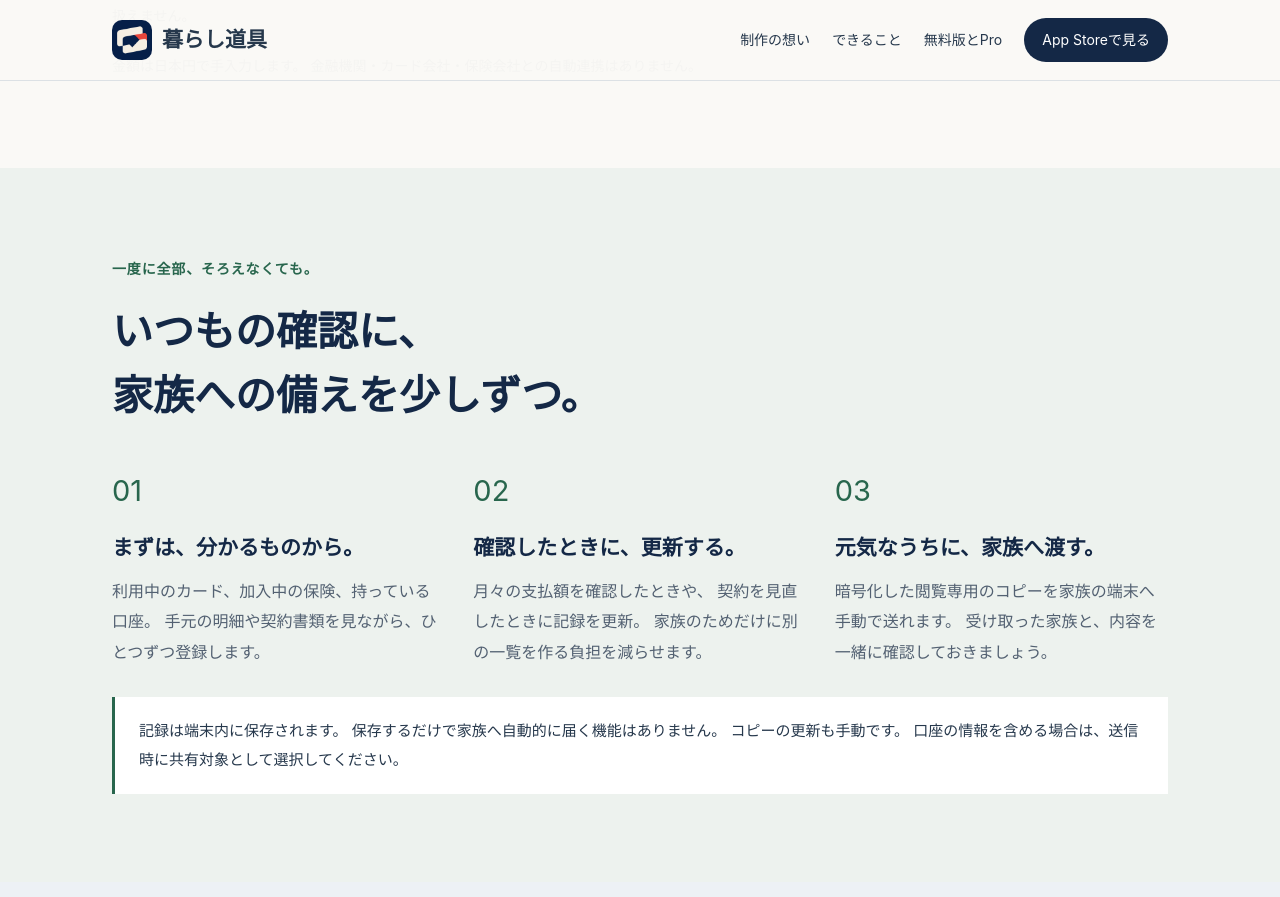
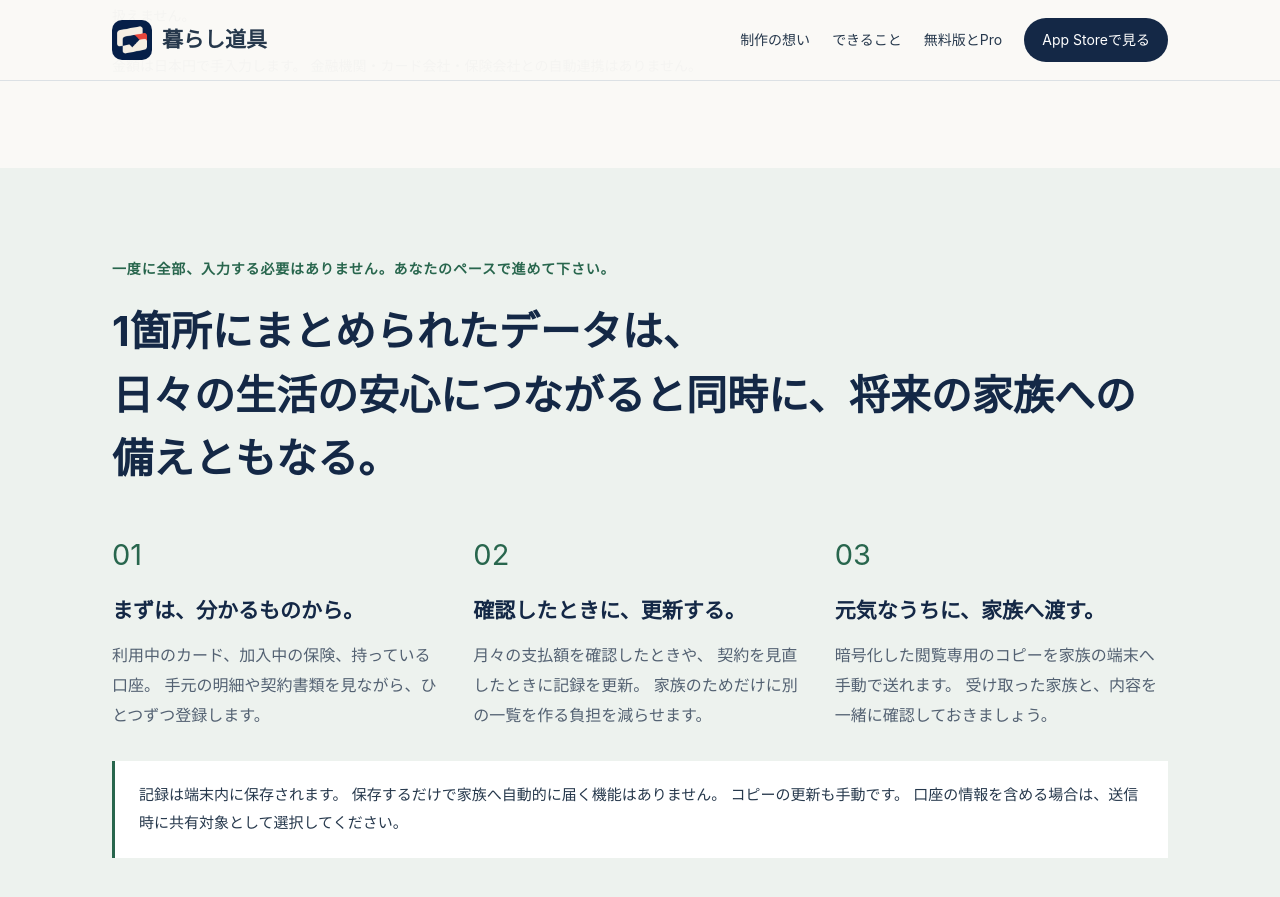
Before and after one commit to pftfactory/KurashiDougu, a Jekyll site: the page index.html, which Jekyll copies as it is, in a window 1280 px wide and 900 px high, scrolled down 2475 px. Shown: the top 897 px of the window. Built offline with Jekyll 4.4.1, drawn with Linux system fonts in a browser that asks for light colours.

Commit message:
Update text for family preparation section

```diff
--- a/index.html
+++ b/index.html
@@ -1094,12 +1094,12 @@ details p {
   <section class="section handover" aria-labelledby="handover-title">
     <div class="wrap">
       <p class="kicker">
-        一度に全部、そろえなくても。
+        一度に全部、入力する必要はありません。あなたのペースで進めて下さい。
       </p>
 
       <h2 class="title" id="handover-title">
-        いつもの確認に、<br>
-        家族への備えを少しずつ。
+        1箇所にまとめられたデータは、<br>
+        日々の生活の安心につながると同時に、将来の家族への備えともなる。
       </h2>
 
       <div class="steps">
```
